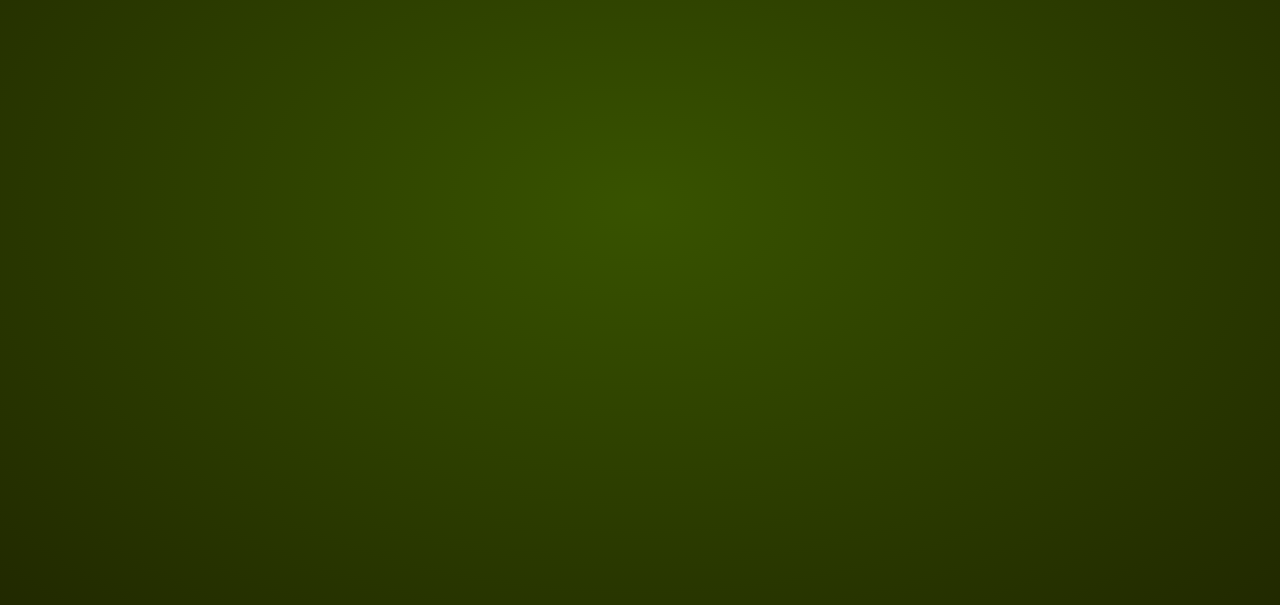
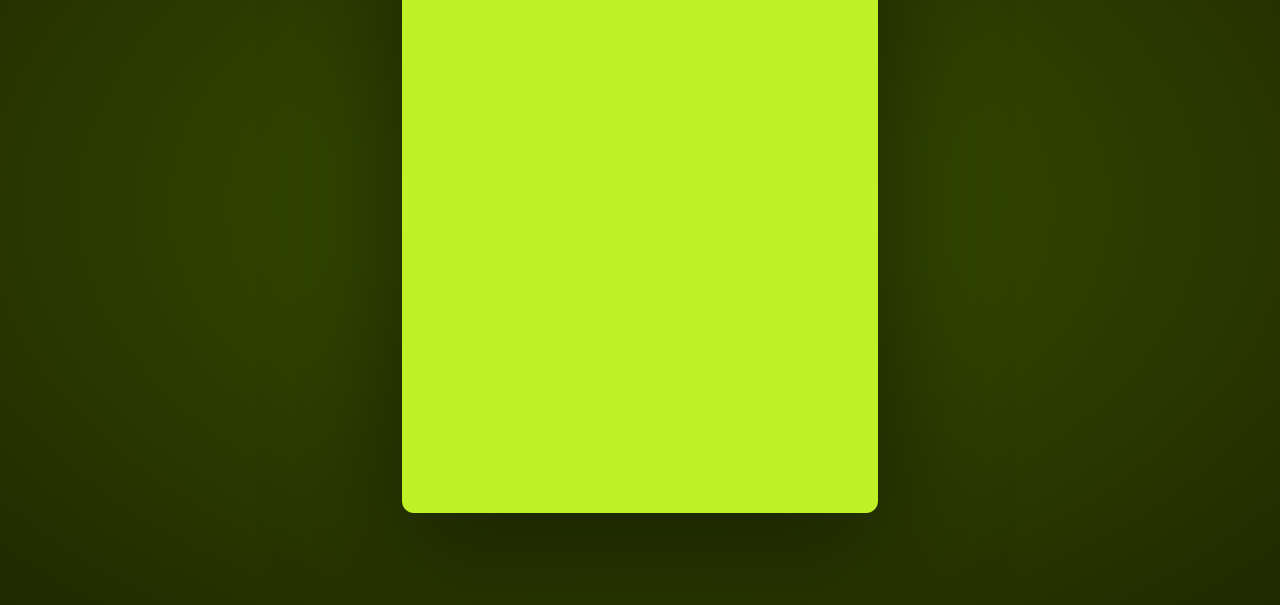
Before and after one commit to blanKTcup/Fancy-Counter, a website: page src/index.html in a window 1280 px wide. Shown: the part 195-800 px from the top of the page. Drawn offline with nearby package versions, Linux system fonts and the light colour scheme; files that its build step writes are made by us from their sources.

Commit message:
added flexbox styling

```diff
--- a/src/sass/style.scss
+++ b/src/sass/style.scss
@@ -1,5 +1,5 @@
 // VARIABLES
-
+$color-neon-green: #bef227;
 
 // RESET
 *,
@@ -22,18 +22,36 @@ button:focus {
   height: 100vh;
   width: 100vw;
   background-image: radial-gradient(ellipse, #385300, #212900);
+
+  display: flex;
+  justify-content: center;
+  align-items: center;
 }
 
+// STYLES
+
 .counter {
+  background-color: $color-neon-green;
+  width: 476px;
+  height: 615px;
+  border-radius: 12px;
+  box-shadow: 0 25px 121px rgba(0, 0, 0, 0.5);
 
+  display: flex;
+  flex-direction: column;
+  align-items: center;
 
   &__title {
 
   }
 
+  // ---------------------
+
   &__value {
 
   }
+
+  // ---------------------
 
   &__reset-button {
 
@@ -43,7 +61,11 @@ button:focus {
 
   }
 
-  &__buttons
+  // ---------------------
+
+  &__buttons {
+
+  }
 
     &__button {
 
@@ -67,5 +89,3 @@ button:focus {
         }
       }
 }
-
-// STYLES
```
Lines whose indentation alone changed are shown as unchanged.
